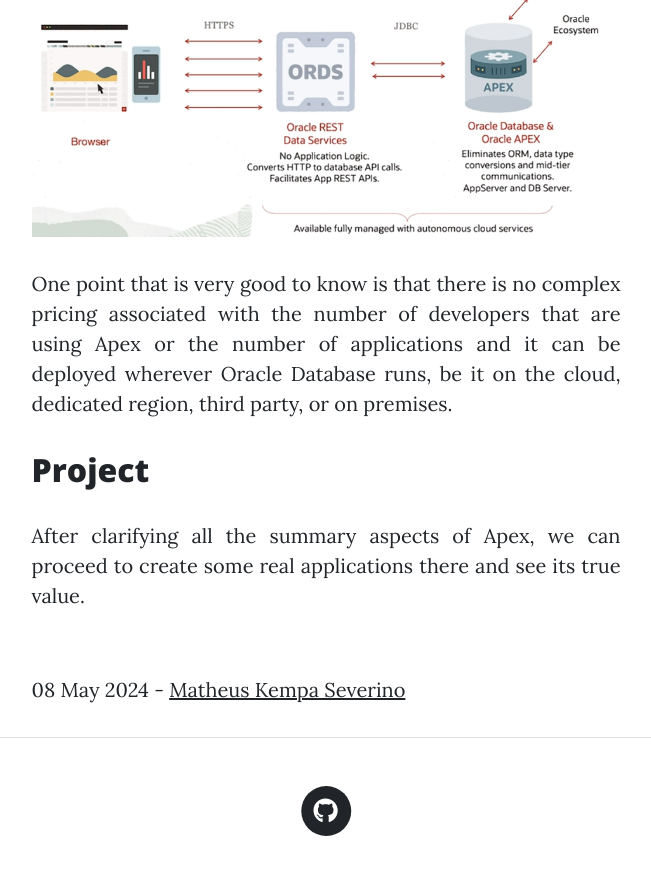
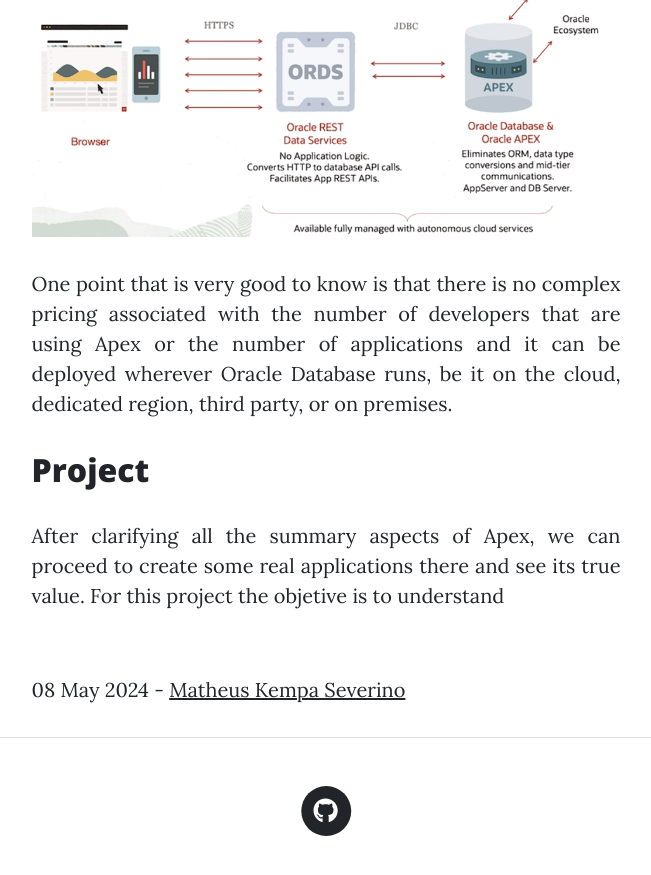
Before and after one commit to Matheuskempa/matheuskempa.github.io, a Jekyll site: the page built from _posts/2024-05-08-Oracle APEX.md, in a window 1280 px wide and 900 px high, scrolled down 2442 px. Shown: the top 875 px of the window, without its empty margins (314-965 px from the left). Built offline with Jekyll 4.4.1, drawn with Linux system fonts in a browser that asks for light colours; nearby versions of some CDN libraries.

Commit message:
(feat): apex post development.

```diff
--- a/_posts/2024-05-08-Oracle APEX.md
+++ b/_posts/2024-05-08-Oracle APEX.md
@@ -53,4 +53,4 @@
 
 ## Project
 
-After clarifying all the summary aspects of Apex, we can proceed to create some real applications there and see its true value.
+After clarifying all the summary aspects of Apex, we can proceed to create some real applications there and see its true value. For this project the objetive is to understand
```
